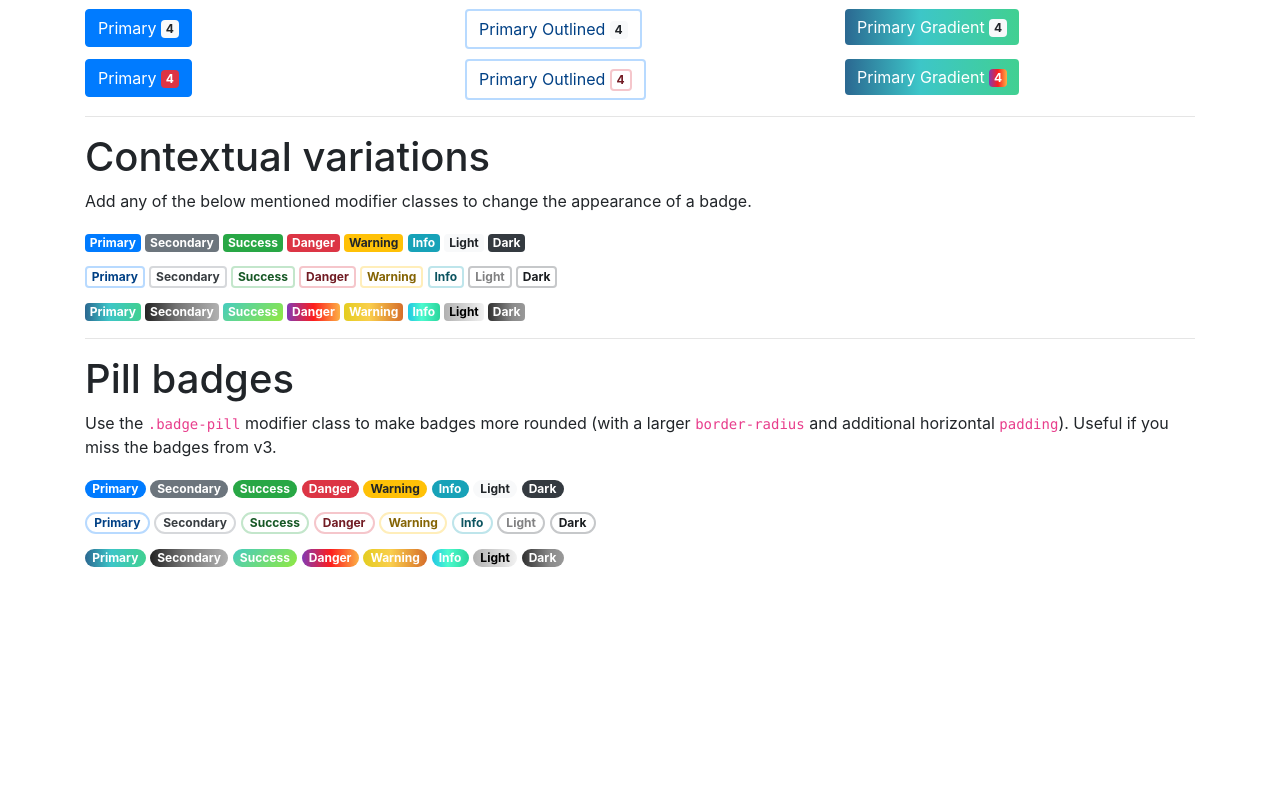
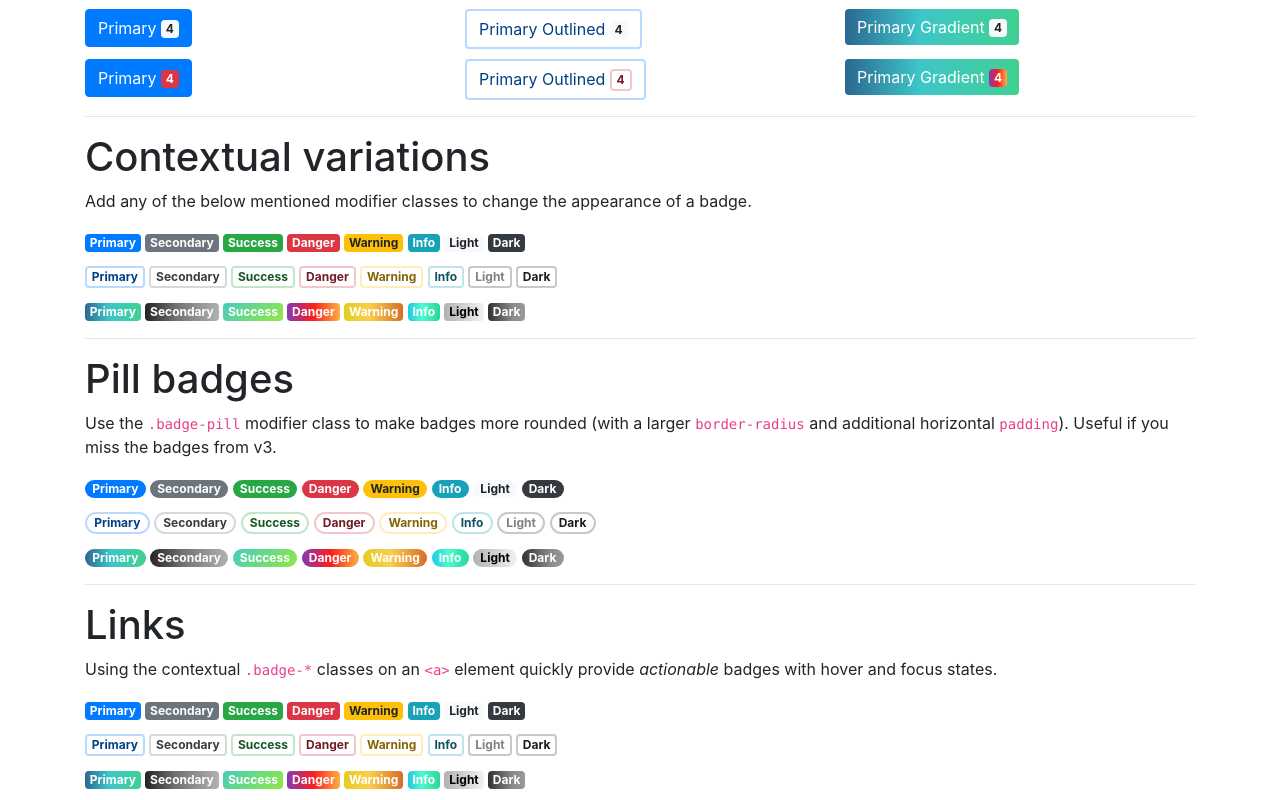
Before and after one commit to hendrikbgr/bootstrap-material-framework, a plain HTML site: page badges.html in a window 1280 px wide. Shown: the part 568-1368 px from the top of the page. Before the commit the page ends 1146 px from the top, so only its background shows below. Drawn offline with nearby package versions, Linux system fonts and the light colour scheme.

Commit message:
added links to badges

```diff
--- a/badges.html
+++ b/badges.html
@@ -159,7 +159,42 @@
       <span class="badge badge-pill badge-light-gradient">Light</span>
       <span class="badge badge-pill badge-dark-gradient">Dark</span>
     </div>
-</div>
+
+    <hr>
+
+    <h1>Links </h1>
+    <p>Using the contextual <code class="highlighter-rouge">.badge-*</code> classes on an <code class="highlighter-rouge">&lt;a&gt;</code> element quickly provide <em>actionable</em> badges with hover and focus states.</p>
+    <div class="badges-variations-row">
+      <a href="#" class="badge badge-primary">Primary</a>
+      <a href="#" class="badge badge-secondary">Secondary</a>
+      <a href="#" class="badge badge-success">Success</a>
+      <a href="#" class="badge badge-danger">Danger</a>
+      <a href="#" class="badge badge-warning">Warning</a>
+      <a href="#" class="badge badge-info">Info</a>
+      <a href="#" class="badge badge-light">Light</a>
+      <a href="#" class="badge badge-dark">Dark</a>
+    </div>
+    <div class="badges-variations-row">
+      <a href="#" class="badge badge-primary-outline">Primary</a>
+      <a href="#" class="badge badge-secondary-outline">Secondary</a>
+      <a href="#" class="badge badge-success-outline">Success</a>
+      <a href="#" class="badge badge-danger-outline">Danger</a>
+      <a href="#" class="badge badge-warning-outline">Warning</a>
+      <a href="#" class="badge badge-info-outline">Info</a>
+      <a href="#" class="badge badge-light-outline">Light</a>
+      <a href="#" class="badge badge-dark-outline">Dark</a>
+    </div>
+    <div class="badges-variations-row">
+      <a href="#" class="badge badge-primary-gradient">Primary</a>
+      <a href="#" class="badge badge-secondary-gradient">Secondary</a>
+      <a href="#" class="badge badge-success-gradient">Success</a>
+      <a href="#" class="badge badge-danger-gradient">Danger</a>
+      <a href="#" class="badge badge-warning-gradient">Warning</a>
+      <a href="#" class="badge badge-info-gradient">Info</a>
+      <a href="#" class="badge badge-light-gradient">Light</a>
+      <a href="#" class="badge badge-dark-gradient">Dark</a>
+    </div>
+  </div>
 
 </body>
 </html>
```
